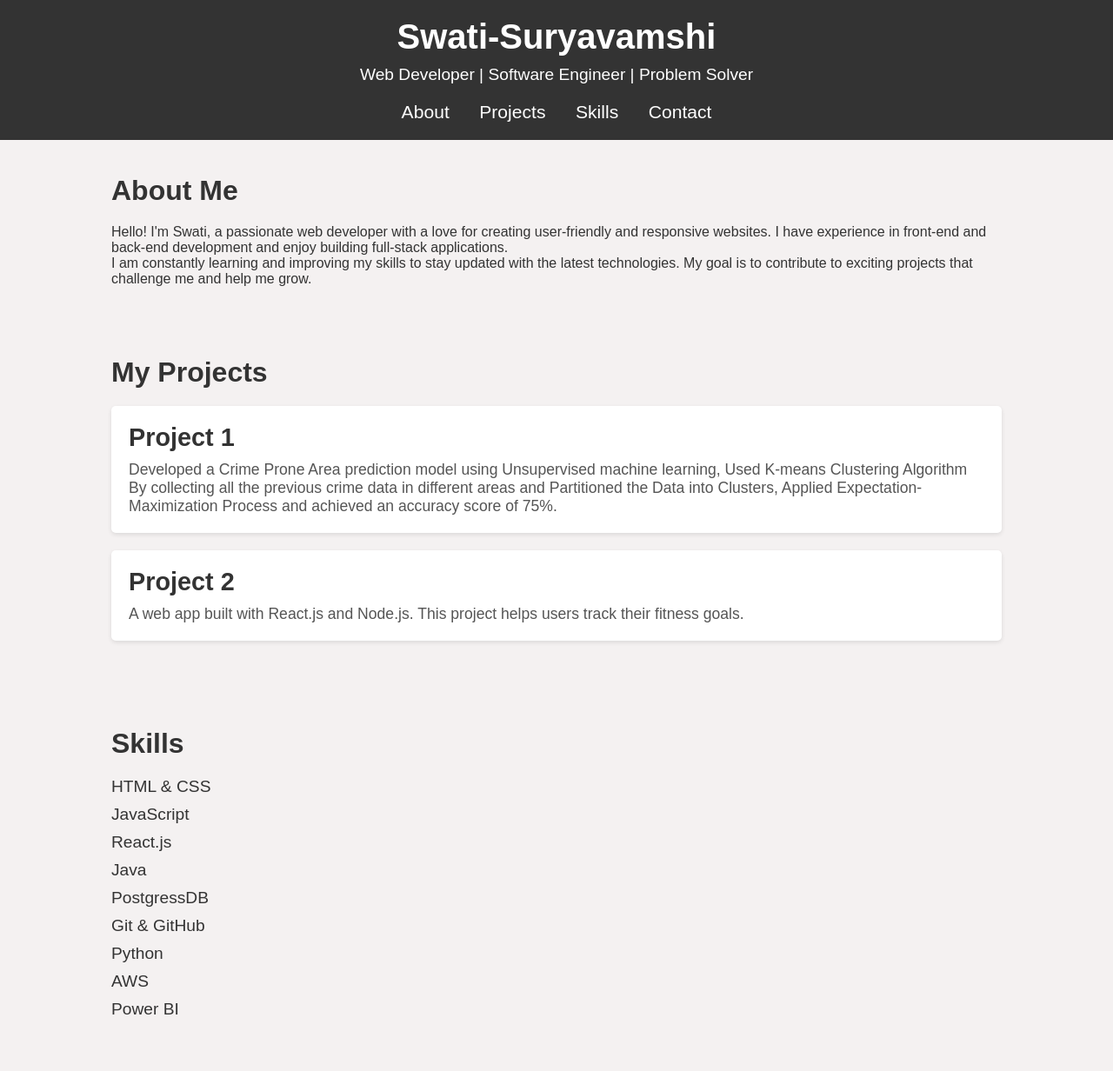
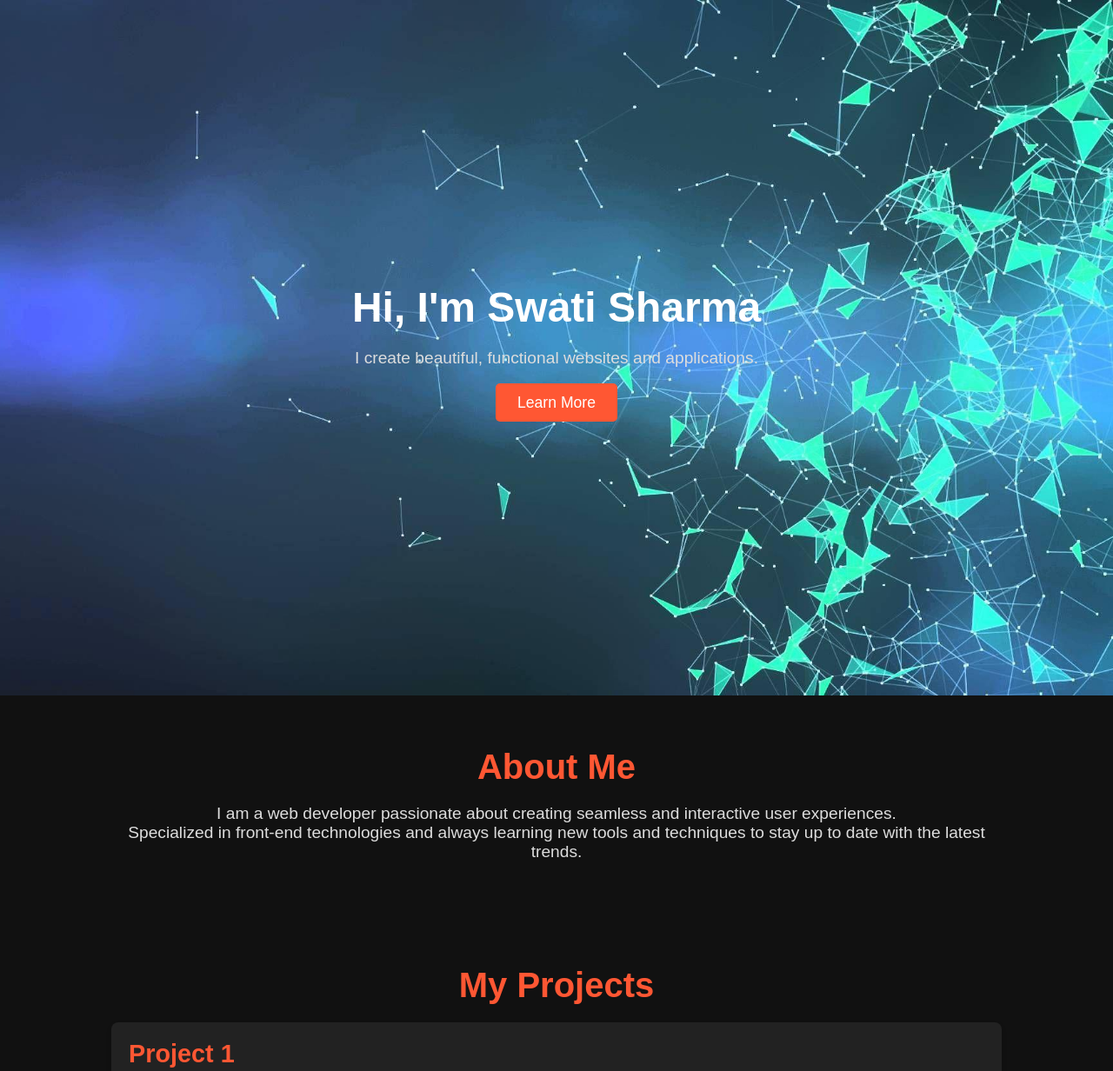
Before and after one commit to suryvamshiswathi/Swati-S.github.io, a plain HTML site: page index.html in a window 1280 px wide. Shown: the top 1232 px of the page at 87% size. Drawn offline with Linux system fonts and the light colour scheme.

Commit message:
Initial commit -Portfolio setup

```diff
--- /dev/null
+++ b/Script.js
@@ -0,0 +1,9 @@
+// Smooth scrolling for anchor links
+document.querySelectorAll('a[href^="#"]').forEach(anchor => {
+    anchor.addEventListener('click', function (e) {
+        e.preventDefault();
+        document.querySelector(this.getAttribute('href')).scrollIntoView({
+            behavior: 'smooth'
+        });
+    });
+});
--- a/index.html
+++ b/index.html
@@ -3,33 +3,27 @@
 <head>
     <meta charset="UTF-8">
     <meta name="viewport" content="width=device-width, initial-scale=1.0">
-    <title>Swati's Portfolio</title>
+    <title>Your Portfolio</title>
     <link rel="stylesheet" href="style.css">
+    <script defer src="script.js"></script>
 </head>
 <body>
 
-    <!-- Header Section -->
-    <header>
-        <div class="container">
-            <h1>Swati-Suryavamshi</h1>
-            <p>Web Developer | Software Engineer | Problem Solver</p>
-            <nav>
-                <ul>
-                    <li><a href="#about">About</a></li>
-                    <li><a href="#projects">Projects</a></li>
-                    <li><a href="#skills">Skills</a></li>
-                    <li><a href="#contact">Contact</a></li>
-                </ul>
-            </nav>
+    <!-- Hero Section (Intro) -->
+    <section class="hero" id="hero">
+        <div class="hero-content">
+            <h1>Hi, I'm Swati Sharma</h1>
+            <p>I create beautiful, functional websites and applications.</p>
+            <a href="#about" class="btn">Learn More</a>
         </div>
-    </header>
+    </section>
 
     <!-- About Section -->
     <section id="about" class="section">
         <div class="container">
             <h2>About Me</h2>
-            <p>Hello! I'm Swati, a passionate web developer with a love for creating user-friendly and responsive websites. I have experience in front-end and back-end development and enjoy building full-stack applications.</p>
-            <p>I am constantly learning and improving my skills to stay updated with the latest technologies. My goal is to contribute to exciting projects that challenge me and help me grow.</p>
+            <p>I am a web developer passionate about creating seamless and interactive user experiences.</p>
+            <p>Specialized in front-end technologies and always learning new tools and techniques to stay up to date with the latest trends.</p>
         </div>
     </section>
 
@@ -38,36 +32,14 @@
         <div class="container">
             <h2>My Projects</h2>
             <div class="project">
-                <h3><a href="https://github.com/Swati-S/project1">Project 1</a></h3>
-                <p>Developed a Crime Prone Area prediction model using Unsupervised machine learning, Used K-means Clustering Algorithm By
-                    collecting all the previous crime data in different areas and Partitioned the Data into Clusters, Applied Expectation-Maximization Process
-                    and achieved an accuracy score of 75%.</p>
+                <h3><a href="https://github.com/your-repository1">Project 1</a></h3>
+                <p>Description of Project 1</p>
             </div>
             <div class="project">
-                <h3><a href="https://github.com/Swati-S/project2">Project 2</a></h3>
-                <p>A web app built with React.js and Node.js. This project helps users track their fitness goals.</p>
+                <h3><a href="https://github.com/your-repository2">Project 2</a></h3>
+                <p>Description of Project 2</p>
             </div>
             <!-- Add more projects here -->
-        </div>
-    </section>
-
-    <!-- Skills Section -->
-    <section id="skills" class="section">
-        <div class="container">
-            <h2>Skills</h2>
-            <ul>
-                <li>HTML & CSS</li>
-                <li>JavaScript</li>
-                <li>React.js</li>
-                <li>Java</li>
-                <li>PostgressDB</li>
-                <li>Git & GitHub</li>
-                <li>Python</li>
-                <li>AWS</li>
-                <li>Power BI</li>
-
-                <!-- Add more skills here -->
-            </ul>
         </div>
     </section>
 
@@ -75,17 +47,15 @@
     <section id="contact" class="section">
         <div class="container">
             <h2>Contact</h2>
-            <p>If you want to get in touch, feel free to send me an email or connect with me on LinkedIn!</p>
-            <p>Email: <a href="mailto:suryavamshiswathi666@gmail.com">suryavamshiswathi666@gmail.com</a></p>
-            <p>LinkedIn: <a href="www.linkedin.com/in/swathi-suryavamshi">Your LinkedIn</a></p>
+            <p>If you want to get in touch, feel free to email me or connect on LinkedIn!</p>
+            <p>Email: <a href="mailto:your-email@example.com">your-email@example.com</a></p>
+            <p>LinkedIn: <a href="https://www.linkedin.com/in/your-linkedin-profile/">Your LinkedIn</a></p>
         </div>
     </section>
 
-    <!-- Footer Section -->
+    <!-- Footer -->
     <footer>
-        <div class="container">
-            <p>&copy; 2025 Swati Suryavamshi. All rights reserved.</p>
-        </div>
+        <p>&copy; 2025 Swati Sharma. All Rights Reserved.</p>
     </footer>
 
 </body>
--- a/style.css
+++ b/style.css
@@ -1,56 +1,56 @@
-/* Reset some default styles */
+/* Reset default styles for consistency */
 * {
     margin: 0;
     padding: 0;
     box-sizing: border-box;
 }
 
-body {
+html, body {
     font-family: 'Arial', sans-serif;
-    background-color: #f4f1f1;
-    color: #333;
+    scroll-behavior: smooth; /* Smooth scrolling for anchor links */
+    background-color: #111;
+    color: #fff;
+    height: 100%;
 }
 
-/* Header Section */
-header {
-    background-color: #333;
+/* Hero Section */
+.hero {
+    height: 100vh;
+    display: flex;
+    justify-content: center;
+    align-items: center;
+    background: url('Portfolioimage.jpg') no-repeat center center/cover;
+    text-align: center;
     color: white;
-    padding: 20px 0;
-    text-align: center;
 }
 
-header h1 {
-    font-size: 2.5em;
-    margin-bottom: 10px;
-}
-
-header p {
-    font-size: 1.2em;
+.hero h1 {
+    font-size: 3em;
     margin-bottom: 20px;
 }
 
-header nav ul {
-    list-style: none;
+.hero p {
+    font-size: 1.2em;
+    margin-bottom: 30px;
 }
 
-header nav ul li {
-    display: inline;
-    margin: 0 15px;
+.hero .btn {
+    background-color: #ff5733;
+    padding: 12px 25px;
+    text-decoration: none;
+    color: white;
+    border-radius: 5px;
+    font-size: 1.1em;
+    transition: background-color 0.3s ease;
 }
 
-header nav ul li a {
-    color: white;
-    text-decoration: none;
-    font-size: 1.1em;
+.hero .btn:hover {
+    background-color: #ff431d;
 }
 
-header nav ul li a:hover {
-    text-decoration: underline;
-}
-
-/* Section Styles */
+/* Section Styling */
 .section {
-    padding: 40px 0;
+    padding: 60px 0;
 }
 
 .container {
@@ -59,17 +59,25 @@ header nav ul li a:hover {
 }
 
 h2 {
-    font-size: 2em;
+    font-size: 2.5em;
     margin-bottom: 20px;
+    text-align: center;
+    color: #ff5733;
+}
+
+p {
+    font-size: 1.2em;
+    text-align: center;
+    color: #ddd;
 }
 
 /* Projects Section */
 .project {
-    background-color: #fff;
+    background-color: #222;
     padding: 20px;
     margin-bottom: 20px;
-    border-radius: 5px;
-    box-shadow: 0 2px 5px rgba(0, 0, 0, 0.1);
+    border-radius: 8px;
+    box-shadow: 0 3px 6px rgba(0, 0, 0, 0.1);
 }
 
 .project h3 {
@@ -77,29 +85,18 @@ h2 {
     margin-bottom: 10px;
 }
 
-.project h3 a {
+.project a {
     text-decoration: none;
-    color: #333;
+    color: #ff5733;
 }
 
 .project p {
-    font-size: 1.1em;
-    color: #555;
-}
-
-/* Skills Section */
-ul {
-    list-style: none;
-}
-
-ul li {
-    font-size: 1.2em;
-    margin-bottom: 10px;
+    color: #ccc;
 }
 
 /* Contact Section */
 #contact a {
-    color: #333;
+    color: #ff5733;
     text-decoration: none;
 }
 
@@ -107,14 +104,41 @@ ul li {
     text-decoration: underline;
 }
 
-/* Footer Section */
+/* Footer Styling */
 footer {
-    background-color: #333;
-    color: white;
-    padding: 10px 0;
+    background-color: #111;
+    padding: 20px 0;
     text-align: center;
+    color: #aaa;
 }
 
 footer p {
     font-size: 1em;
 }
+
+/* Mobile Responsiveness */
+@media screen and (max-width: 768px) {
+    .hero h1 {
+        font-size: 2.5em;
+    }
+
+    .hero p {
+        font-size: 1em;
+    }
+
+    .container {
+        width: 90%;
+    }
+
+    .section {
+        padding: 40px 0;
+    }
+
+    .project h3 {
+        font-size: 1.5em;
+    }
+
+    footer p {
+        font-size: 0.9em;
+    }
+}
```
Also changed, not shown: Portfolioimage.jpg (added).
